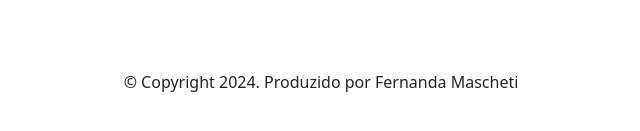
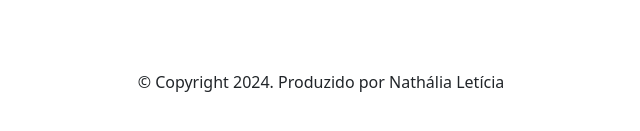
Before and after one commit to nathaliaa25/portifolio-completo, a plain HTML site: page index.html in a window 1280 px wide. Shown: the part 727-858 px from the top of the page, 319-959 px from the left. Drawn offline with nearby package versions, Linux system fonts and the light colour scheme.

Commit message:
Update index.html

```diff
--- a/index.html
+++ b/index.html
@@ -73,7 +73,7 @@
         <div>
             <a href="https://github.com/femascheti">GitHub</a>
         </div>
-        <p class="my-5 text-center">© Copyright 2024. Produzido por Fernanda Mascheti</p>
+        <p class="my-5 text-center">© Copyright 2024. Produzido por Nathália Letícia</p>
     </footer>
 
     <script src="https://cdn.jsdelivr.net/npm/bootstrap@5.3.2/dist/js/bootstrap.bundle.min.js"></script>
```
